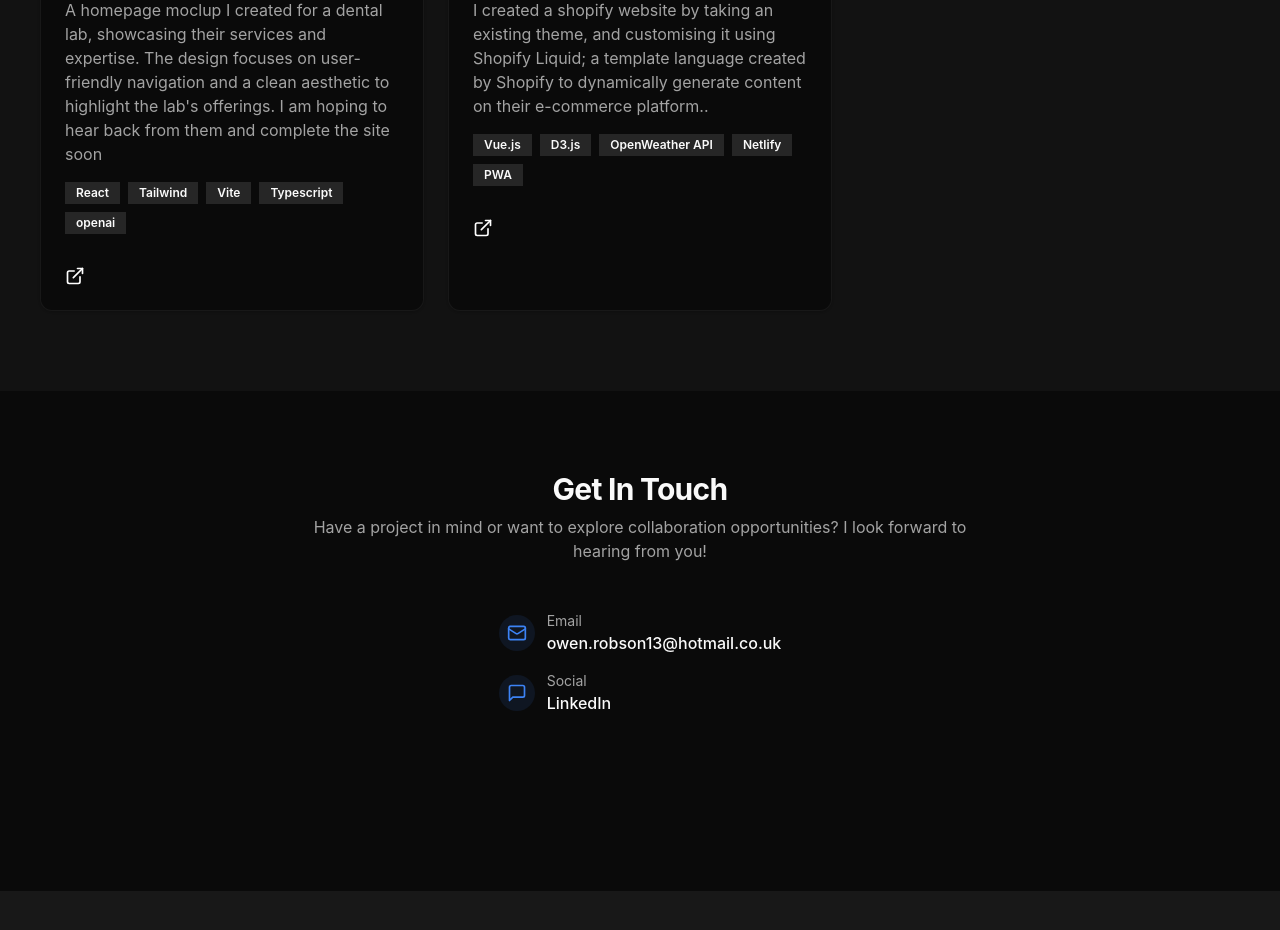
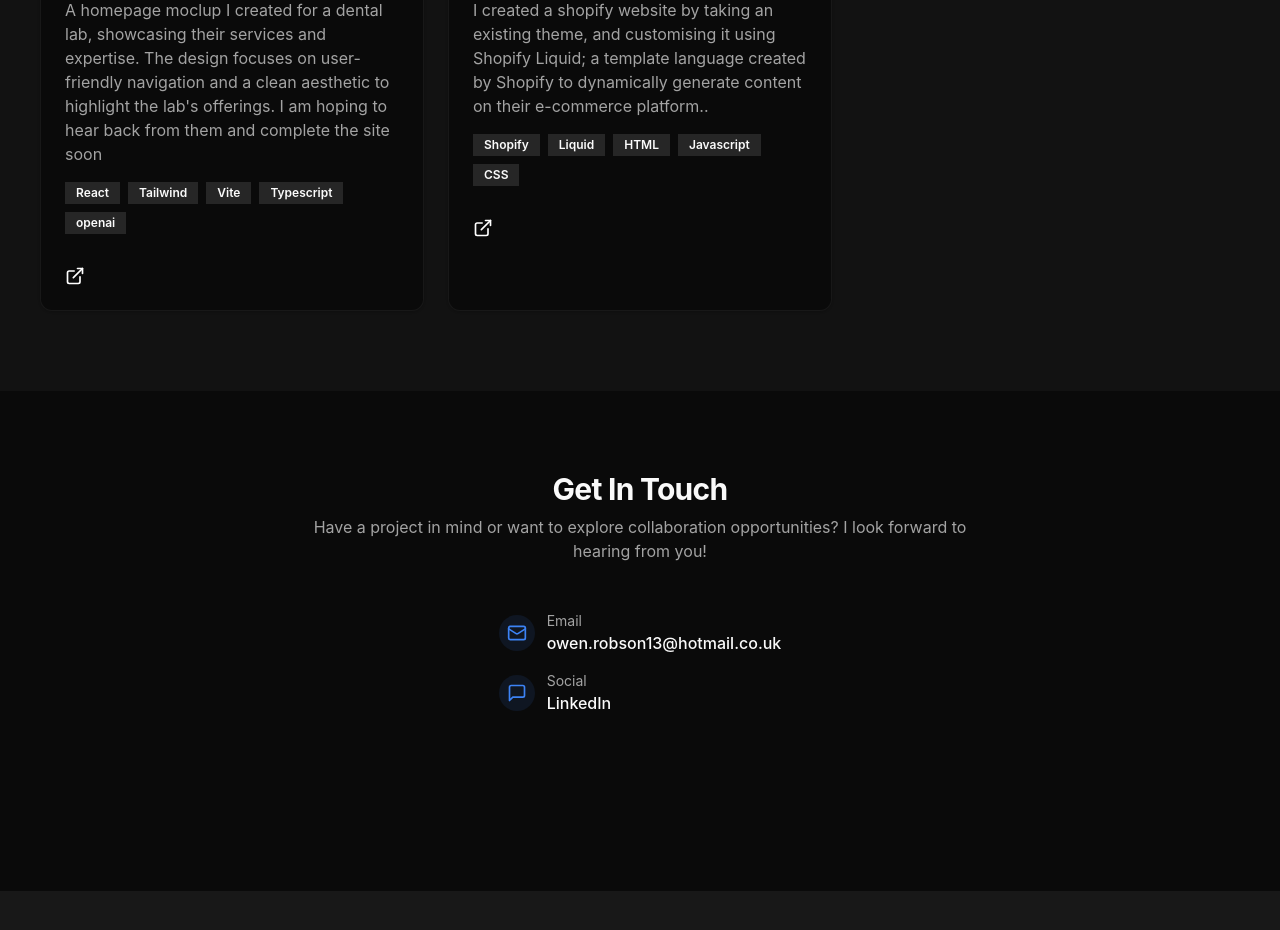
Before and after one commit to owenrobson/portfolio.io, a React (Vite) app: page / in a window 1280 px wide. Shown: the part 3300-4230 px from the top of the page. Built offline with nearby package versions, Linux system fonts and the light colour scheme.

Commit message:
added technologies to shopify project

```diff
--- a/src/data/projects.ts
+++ b/src/data/projects.ts
@@ -82,7 +82,7 @@ export const projects: Project[] = [
     description: 'I created a shopify website by taking an existing theme, and customising it using Shopify Liquid; a template language created by Shopify to dynamically generate content on their e-commerce platform..',
     type: 'individual',
     image: sit,
-    technologies: ['Vue.js', 'D3.js', 'OpenWeather API', 'Netlify', 'PWA'],
+    technologies: ['Shopify', 'Liquid', 'HTML', 'Javascript', 'CSS',],
     link: 'https://studio-sit.myshopify.com/',
     date: 'July 2025'
   },
```
